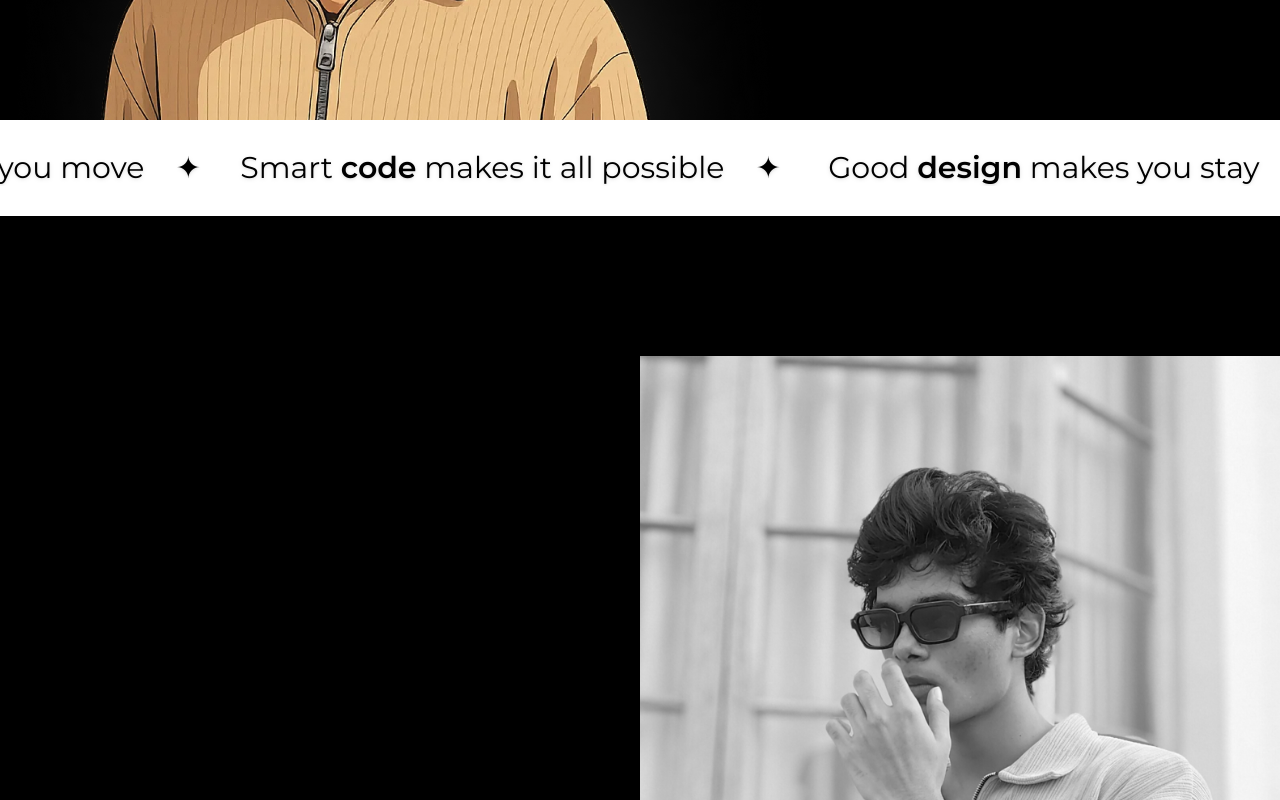
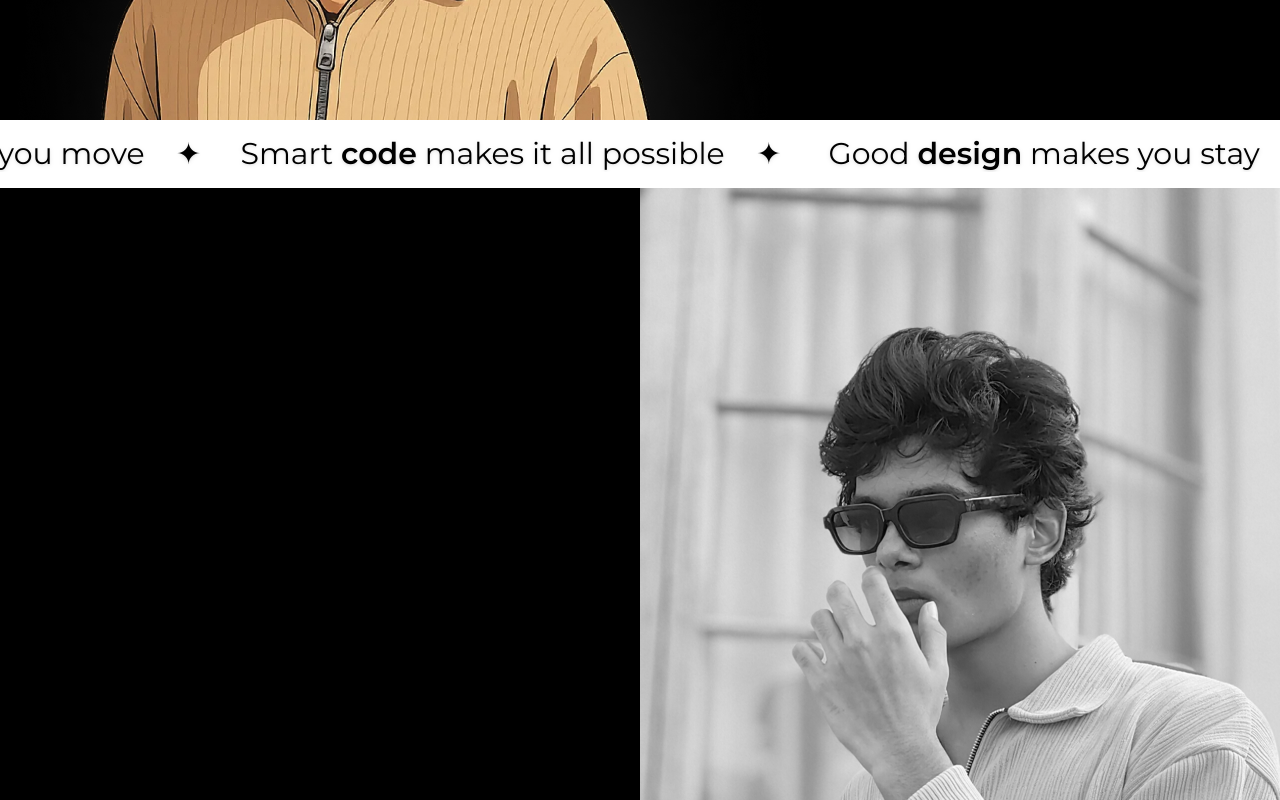
Before and after one commit to 1Goutham/GouthamPortfolio, a Next.js app: page / in a window 1280 px wide. Shown: the part 660-1460 px from the top of the page. Built offline with nearby package versions, Linux system fonts and the light colour scheme.

Commit message:
Image adjustment

```diff
--- a/src/app/components/about.js
+++ b/src/app/components/about.js
@@ -5,10 +5,7 @@ import ScrollReveal from "./layout/scrollreveal";
 
 export default function About() {
   return (
-    <div
-      id="about"
-      className="flex flex-col md:flex-row w-full bg-black min-h-[750px] md:min-h-screen"
-    >
+    <div id="about" className="flex flex-col md:flex-row w-full bg-black min-h-[750px] md:min-h-screen">
       {/* Text Section */}
       <div className="w-full md:w-1/2 flex justify-center items-center p-6 md:pl-8 md:pr-15">
         <div className="space-y-6">
@@ -64,7 +61,7 @@ export default function About() {
       </div>
 
       {/* Image Section */}
-      <div className="w-full md:w-1/2 flex justify-center items-center md:justify-end md:items-end p-6 md:p-0 -translate-y-5">
+      <div className="w-full md:w-1/2 flex justify-center items-center md:justify-end md:items-stretch p-6 md:p-0">
         <Image
           className="w-full h-[300px] md:h-full object-cover object-left-top md:object-center rounded-xl md:rounded-none"
           src="/portfoliopic1.png"
--- a/src/app/components/contact.tsx
+++ b/src/app/components/contact.tsx
@@ -34,7 +34,7 @@ export default function Contact() {
   };
 
   return (
-    <div className="bg-black min-h-screen flex flex-col justify-between">
+    <div className="bg-black flex flex-col justify-between pt-10 ">
       {/* Top Section */}
       <div className="flex flex-col items-center text-white py-10 px-4 space-y-8">
         {/* Emoji + Heading */}
@@ -107,7 +107,7 @@ export default function Contact() {
       </div>
 
       {/* Footer */}
-      <footer className="bg-white text-center py-2 md:py-6 font-outfit text-black text-xs md:text-2xl  font-normal">
+      <footer className="bg-white text-center md:mt-10 py-2 md:py-6 font-outfit text-black text-xs md:text-2xl  font-normal">
         © 2025 Goutham Gopinath • Full Stack Developer & Designer
       </footer>
     </div>
--- a/src/app/components/scroll.js
+++ b/src/app/components/scroll.js
@@ -1,20 +1,21 @@
+"use client";
+
 import ScrollVelocity from "./layout/scrollingtext";
 
 export default function Scrolltext() {
   return (
-    <div className="bg-white h-12 md:h-24 flex justify-center items-center ">
+    <div className="bg-white py-2 md:py-4 flex justify-center items-center">
       <ScrollVelocity
         texts={[
-    <span key="line1">
-      Good <span className="font-semibold">design</span> makes you stay&nbsp;&nbsp;&nbsp;&nbsp;✦&nbsp;&nbsp;&nbsp;&nbsp;
-      Great <span className="font-semibold">UX</span> makes you move&nbsp;&nbsp;&nbsp;&nbsp;✦&nbsp;&nbsp;&nbsp;&nbsp;
-      Smart <span className="font-semibold">code</span> makes it all possible&nbsp;&nbsp;&nbsp;&nbsp;✦
-    </span>
+          <span key="line1">
+            Good <span className="font-semibold">design</span> makes you stay&nbsp;&nbsp;&nbsp;&nbsp;✦&nbsp;&nbsp;&nbsp;&nbsp;
+            Great <span className="font-semibold">UX</span> makes you move&nbsp;&nbsp;&nbsp;&nbsp;✦&nbsp;&nbsp;&nbsp;&nbsp;
+            Smart <span className="font-semibold">code</span> makes it all possible&nbsp;&nbsp;&nbsp;&nbsp;✦
+          </span>,
         ]}
         velocity={50}
         scrollerStyle={{ fontFamily: "var(--font-montserrat)" }}
         className="text-black text-lg md:text-3xl font-regular"
-
       />
     </div>
   );
```
